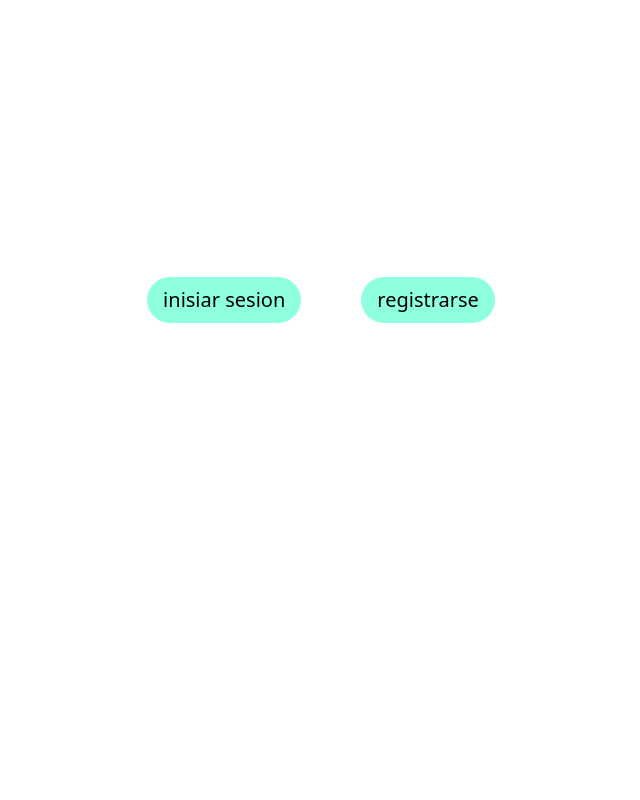
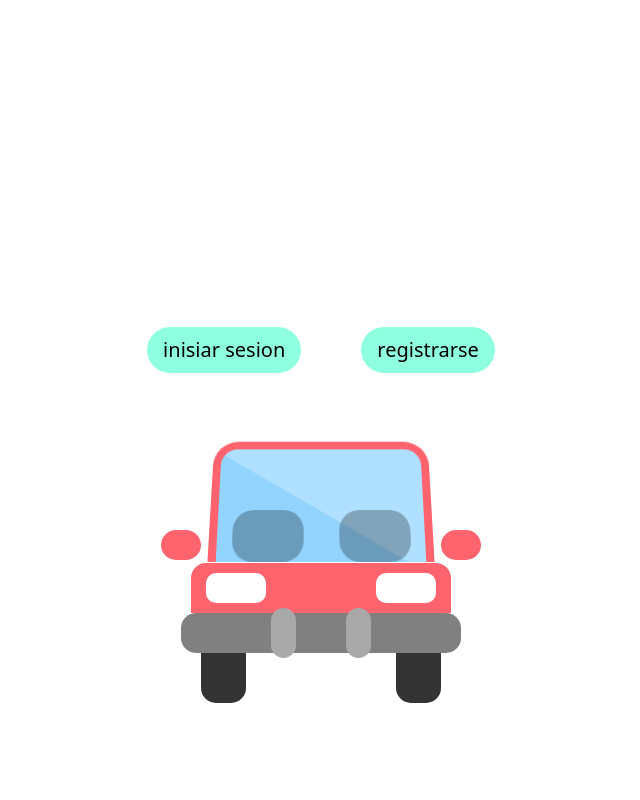
Before and after one commit to Edwin-DEV-py/final, a Django app: page / in a window 1280 px wide. Shown: the whole page, without its empty margins (319-959 px from the left). Run offline with Django 3.2, Linux system fonts and the light colour scheme; parts of the project's set-up code (start-up, migrations or seed data) failed here and were passed over; some libraries are stand-ins or nearby versions.

Commit message:
inicio de sesion

```diff
--- /dev/null
+++ b/Carros/static/css/login.css
@@ -0,0 +1,4 @@
+*{
+    margin: 0;
+    padding: 0;
+}
--- /dev/null
+++ b/Carros/static/css/registrarse.css
@@ -0,0 +1,4 @@
+*{
+    margin: 0;
+    padding: 0;
+}
--- a/Carros/static/css/registro.css
+++ b/Carros/static/css/registro.css
@@ -5,10 +5,10 @@
 
 .pprincipal{
     background-color: white;
-    height: 600px;
+    height: 400px;
     display: flex;
     justify-content: center;
-    align-items: center;
+    align-items: bottom;
 }
 
 .principal{
@@ -58,3 +58,155 @@
 .bt:hover::before{
     transform: translate(12px,12px);
 }
+
+
+/*carro*/
+.ssecundaria{
+    position: relative;
+    width: 100%;
+    height: 400px;
+    background-color: white;
+    display: flex;
+    justify-content: center;
+    align-items: center;
+}
+
+.carro{
+    width: 320px;
+    height: 320px;
+    display: flex;
+    flex-direction: column;
+    align-items: center;
+    position: relative;
+    background-color: white;
+}
+
+.parabrisa{
+    position: relative;
+    border: 8px solid #FE636E ;
+    border-bottom: none;
+    width: 220px;
+    height: 120px;
+    border-radius: 25px 25px 0 0;
+    background: rgb(147, 212, 255);
+    overflow: hidden;
+    transform: perspective(5px) rotateX(.15deg);
+    z-index: 2;
+}
+
+.parabrisa::before{
+    content: "";
+    position: absolute;
+    width: 500px;
+    height: 200px;
+    background: #ffffff45;
+    transform: rotate(30deg);
+    top: -60%;
+}
+
+.retrovisor{
+    position: absolute;
+    display: flex;
+    width: 320px;
+    height: 40px;
+    top: 90px;
+  }
+
+.retrovisor::before, .retrovisor::after{
+    content: "";
+    position: absolute;
+    background: #FE636E;
+    width: 40px;
+    height: 30px;
+    border-radius: 20px;
+}
+.retrovisor::after{
+    right: 0;
+}
+
+.banco{
+    position: absolute;
+    width: 210px;
+    height: 50px;
+    bottom: 0;
+    left: 50%;
+    transform: translateX(-50%);
+    display: flex;
+    justify-content: space-around;
+}
+
+.banco::before, .banco::after{
+    content: "";
+    position: relative;
+    width: 70px;
+    height: 50px;
+    background: #00000045;
+    z-index: 2;
+    top: 0;
+    border-radius: 20px;
+}
+
+.farol{
+    width: 260px;
+    height: 50px;
+    background: #FE636E;
+    position: relative;
+    top: 3px;
+    border-radius: 15px 15px 0 0;
+    display: flex;
+    justify-content: space-between;
+  }
+
+.farol::before, .farol::after{
+    content: "";
+    position: relative;
+    background: #fff;
+    width: 60px;
+    height: 30px;
+    border-radius: 10px;
+    margin: 10px 15px;
+  }
+
+.parachoques{
+    width: 280px;
+    height: 40px;
+    background: gray;
+    position: relative;
+    top: 3px;
+    border-radius: 15px;
+}
+
+.parachoques::before, .parachoques::after{
+    content: "";
+    position: absolute;
+    background: darkgray;
+    width: 25px;
+    height: 50px;
+    top: -5px;
+    border-radius: 15px;
+    margin: 0 90px;
+  }
+.parachoques::after{
+    right: 0;
+}
+
+.ruedas{
+    position: relative;
+    width: 240px;
+    height: 60px;
+}
+.ruedas::before, .ruedas::after{
+    content: "";
+    position: absolute;
+    width: 45px;
+    height: 50px;
+    background: #333333;
+    border-radius: 0 0 15px 15px;
+    z-index: 1;
+    top: 3px;
+  }
+
+
+  .ruedas::after{
+    right: 0;
+  }
--- a/Carros/templates/index.html
+++ b/Carros/templates/index.html
@@ -45,6 +45,18 @@
                 <a href="registrarse.html" class="bt">registrarse</a>
         </div>
     </div>
+
+    <div class="ssecundaria">
+        <div class="carro">
+            <div class="parabrisa">
+                <div class="banco"></div>
+            </div>
+            <div class="retrovisor"></div>
+            <div class="farol"></div>
+            <div class="parachoques"></div>
+            <div class="ruedas"></div>
+        </div>
+    </div>
     {% endif %}
 
 
--- a/Carros/templates/iniciar_sesion.html
+++ b/Carros/templates/iniciar_sesion.html
@@ -1,8 +1,11 @@
+{% load static %}
 <!DOCTYPE html>
 <html lang="en">
 <head>
     <meta charset="UTF-8">
     <meta http-equiv="X-UA-Compatible" content="IE=edge">
+    <link href="https://cdn.jsdelivr.net/npm/bootstrap@5.0.2/dist/css/bootstrap.min.css" rel="stylesheet" integrity="sha384-EVSTQN3/azprG1Anm3QDgpJLIm9Nao0Yz1ztcQTwFspd3yD65VohhpuuCOmLASjC" crossorigin="anonymous">
+    <link rel="stylesheet" href="{% static 'css/login.css' %}">
     <meta name="viewport" content="width=device-width, initial-scale=1.0">
     <title>iniciar sesion</title>
 </head>
@@ -12,5 +15,8 @@
         {{ form.as_p }}
         <button type="submit">Login</button>
     </form>
+
+    <script src="https://cdn.jsdelivr.net/npm/@popperjs/core@2.9.2/dist/umd/popper.min.js" integrity="sha384-IQsoLXl5PILFhosVNubq5LC7Qb9DXgDA9i+tQ8Zj3iwWAwPtgFTxbJ8NT4GN1R8p" crossorigin="anonymous"></script>
+    <script src="https://cdn.jsdelivr.net/npm/bootstrap@5.0.2/dist/js/bootstrap.min.js" integrity="sha384-cVKIPhGWiC2Al4u+LWgxfKTRIcfu0JTxR+EQDz/bgldoEyl4H0zUF0QKbrJ0EcQF" crossorigin="anonymous"></script>
 </body>
 </html>
--- a/Carros/templates/registrarse.html
+++ b/Carros/templates/registrarse.html
@@ -5,6 +5,8 @@
 <head>
     <meta charset="UTF-8">
     <meta http-equiv="X-UA-Compatible" content="IE=edge">
+    <link href="https://cdn.jsdelivr.net/npm/bootstrap@5.0.2/dist/css/bootstrap.min.css" rel="stylesheet" integrity="sha384-EVSTQN3/azprG1Anm3QDgpJLIm9Nao0Yz1ztcQTwFspd3yD65VohhpuuCOmLASjC" crossorigin="anonymous">
+    <link rel="stylesheet" href="{% static 'css/registrarse.css' %}">
     <meta name="viewport" content="width=device-width, initial-scale=1.0">
     <title>registrarse</title>
 </head>
@@ -15,5 +17,9 @@
         {{form}}
         <button type="submit">registrar</button>
     </form>
+
+
+    <script src="https://cdn.jsdelivr.net/npm/@popperjs/core@2.9.2/dist/umd/popper.min.js" integrity="sha384-IQsoLXl5PILFhosVNubq5LC7Qb9DXgDA9i+tQ8Zj3iwWAwPtgFTxbJ8NT4GN1R8p" crossorigin="anonymous"></script>
+    <script src="https://cdn.jsdelivr.net/npm/bootstrap@5.0.2/dist/js/bootstrap.min.js" integrity="sha384-cVKIPhGWiC2Al4u+LWgxfKTRIcfu0JTxR+EQDz/bgldoEyl4H0zUF0QKbrJ0EcQF" crossorigin="anonymous"></script>
 </body>
 </html>
```
Also changed, not shown: Carros/db.sqlite3, Carros/static/media/img/circle.png (added), Carros/static/media/img/lego.png (added), Carros/static/media/user-interface.png (added), Carros/static/media/wave.png (added).
